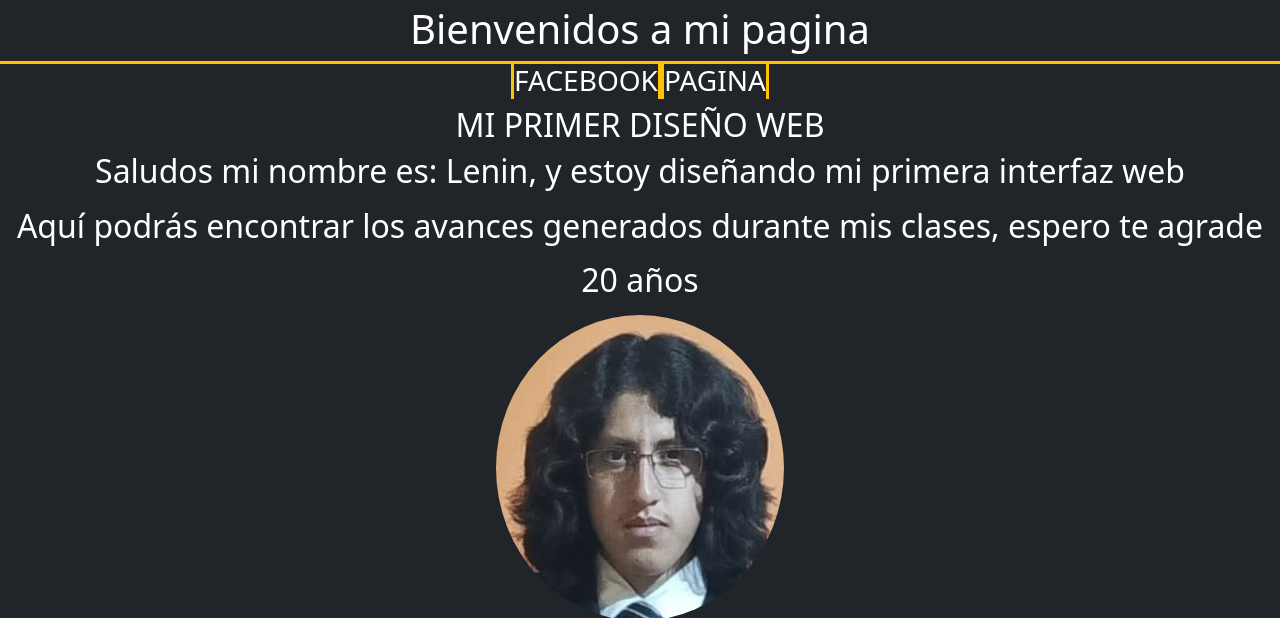
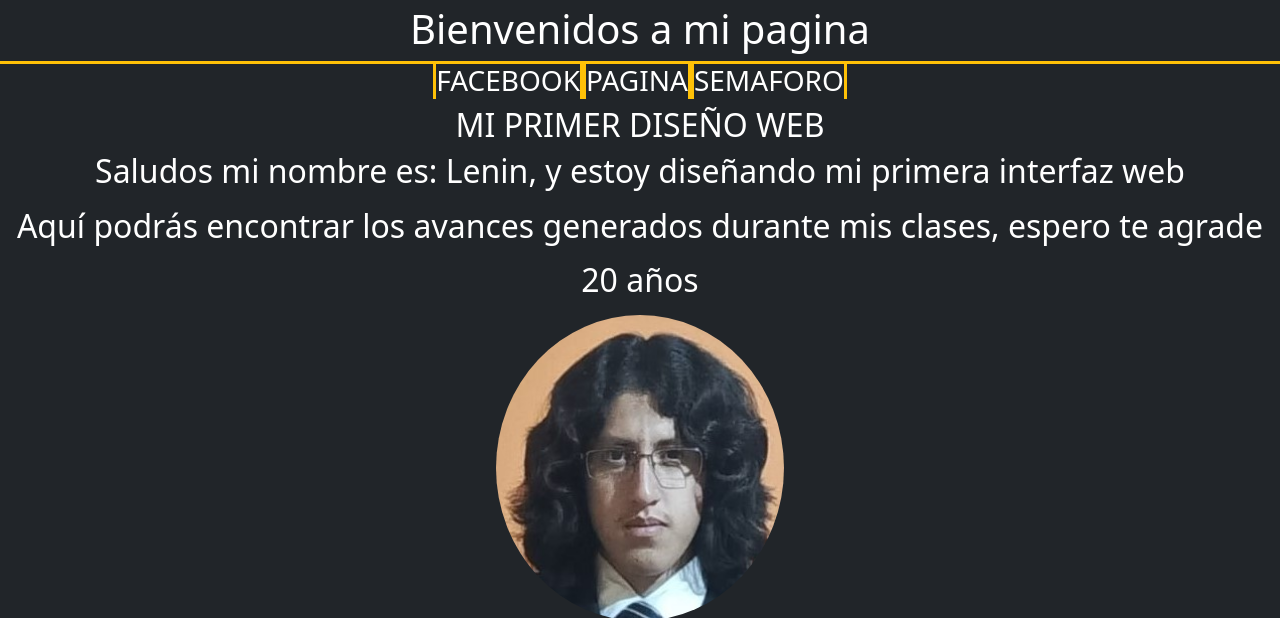
Before and after one commit to espadadeabsorcion/Yo2, a plain HTML site: page index.html in a window 1280 px wide. Shown: the part 197-815 px from the top of the page. Drawn offline with nearby package versions, Linux system fonts and the light colour scheme.

Commit message:
Update index.html

```diff
--- a/index.html
+++ b/index.html
@@ -37,6 +37,9 @@
             </a></h3>
             <h3><a class = "border-start border-end border-warning text-white border-3 link-underline link-underline-opacity-0" href="https://espadadeabsorcion.github.io/Yo/">
                  PAGINA
+            </a></h3>
+            <h3><a class = "border-start border-end border-warning text-white border-3 link-underline link-underline-opacity-0" href="https://espadadeabsorcion.github.io/Semaforo/">
+                 SEMAFORO
             </a></h3>
         </div>
         <div class="contenedor1">
```
